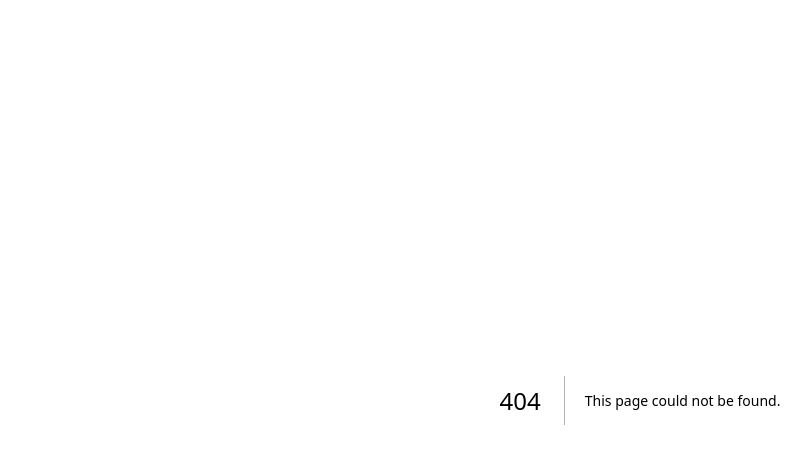
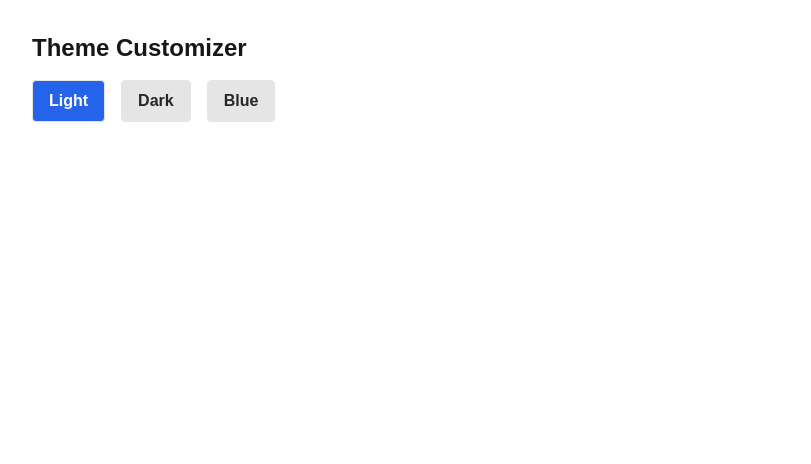
Before and after one commit to Pranavlovescode/GPT-clone, a Next.js app: page /theme-customizer in a window 1280 px wide. Before the commit this address had no page. Shown: the top 464 px of the page, without its empty margins (0-811 px from the left). Built offline with nearby package versions, Linux system fonts and the light colour scheme.

Commit message:
theme customiser

```diff
--- a/src/app/globals.css
+++ b/src/app/globals.css
@@ -1,3 +1,22 @@
+/* Theme Customizer Styles */
+.theme-light {
+  --bg: #f9fafb;
+  --text: #222;
+  background: var(--bg);
+  color: var(--text);
+}
+.theme-dark {
+  --bg: #18181b;
+  --text: #fafafa;
+  background: var(--bg);
+  color: var(--text);
+}
+.theme-blue {
+  --bg: #e0f2fe;
+  --text: #1e3a8a;
+  background: var(--bg);
+  color: var(--text);
+}
 @tailwind base;
 @tailwind components;
 @tailwind utilities;
--- /dev/null
+++ b/src/app/theme-customizer/page.js
@@ -0,0 +1,42 @@
+import React, { useState } from 'react';
+
+const themes = [
+  { name: 'Light', className: 'theme-light' },
+  { name: 'Dark', className: 'theme-dark' },
+  { name: 'Blue', className: 'theme-blue' },
+];
+
+export default function ThemeCustomizerPage() {
+  const [selectedTheme, setSelectedTheme] = useState('theme-light');
+
+  const handleThemeChange = (themeClass) => {
+    setSelectedTheme(themeClass);
+    document.documentElement.className = themeClass;
+    localStorage.setItem('selectedTheme', themeClass);
+  };
+
+  React.useEffect(() => {
+    const savedTheme = localStorage.getItem('selectedTheme');
+    if (savedTheme) {
+      setSelectedTheme(savedTheme);
+      document.documentElement.className = savedTheme;
+    }
+  }, []);
+
+  return (
+    <div className="p-8">
+      <h1 className="text-2xl font-bold mb-4">Theme Customizer</h1>
+      <div className="flex gap-4">
+        {themes.map((theme) => (
+          <button
+            key={theme.className}
+            className={`px-4 py-2 rounded font-semibold border ${selectedTheme === theme.className ? 'bg-blue-600 text-white' : 'bg-gray-200 text-gray-800'}`}
+            onClick={() => handleThemeChange(theme.className)}
+          >
+            {theme.name}
+          </button>
+        ))}
+      </div>
+    </div>
+  );
+}
--- a/src/components/sidebar/Sidebar.js
+++ b/src/components/sidebar/Sidebar.js
@@ -77,6 +77,12 @@
           className="block w-full text-center py-2 px-3 rounded-lg bg-blue-600 text-white font-semibold hover:bg-blue-700 transition-colors mt-2"
         >
           Export Chats
+        </a>
+        <a
+          href="/theme-customizer"
+          className="block w-full text-center py-2 px-3 rounded-lg bg-purple-600 text-white font-semibold hover:bg-purple-700 transition-colors mt-2"
+        >
+          Theme Customizer
         </a>
       </div>
 
```
